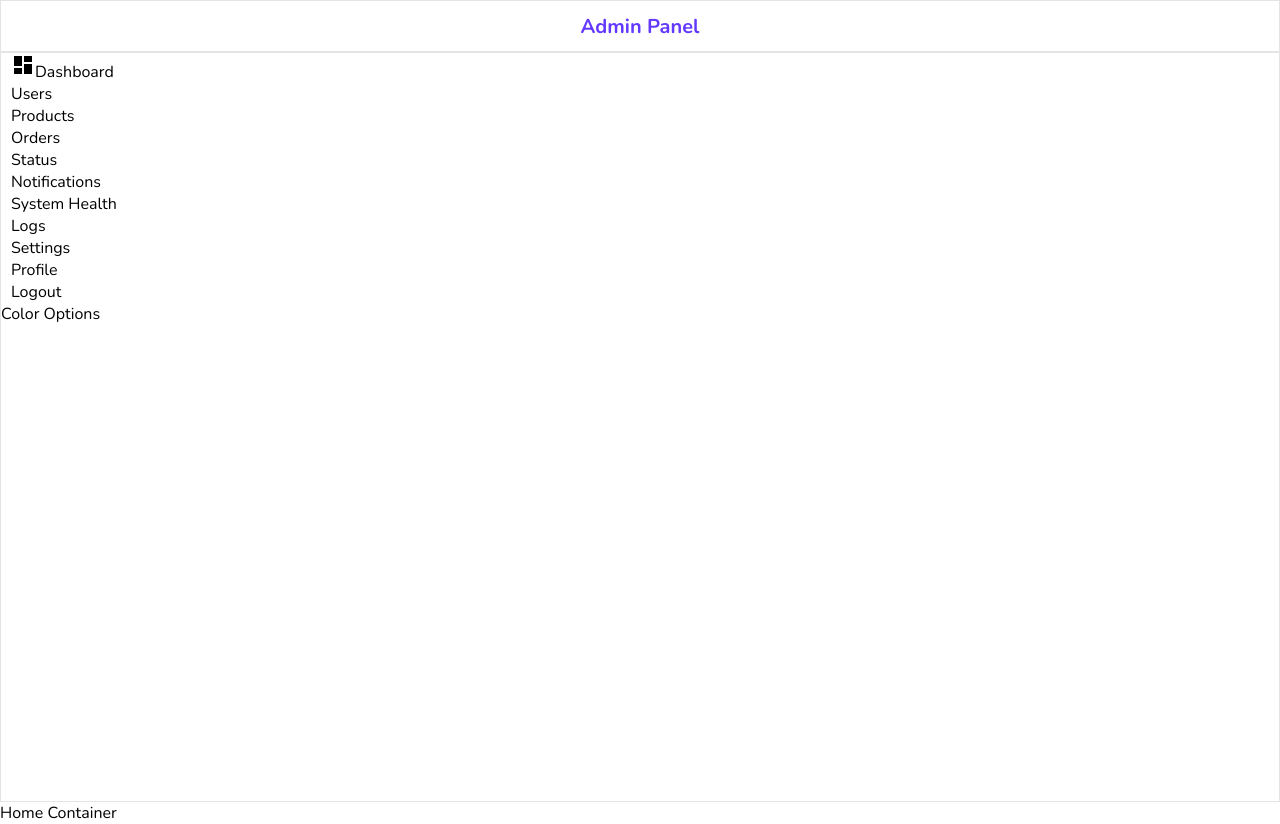
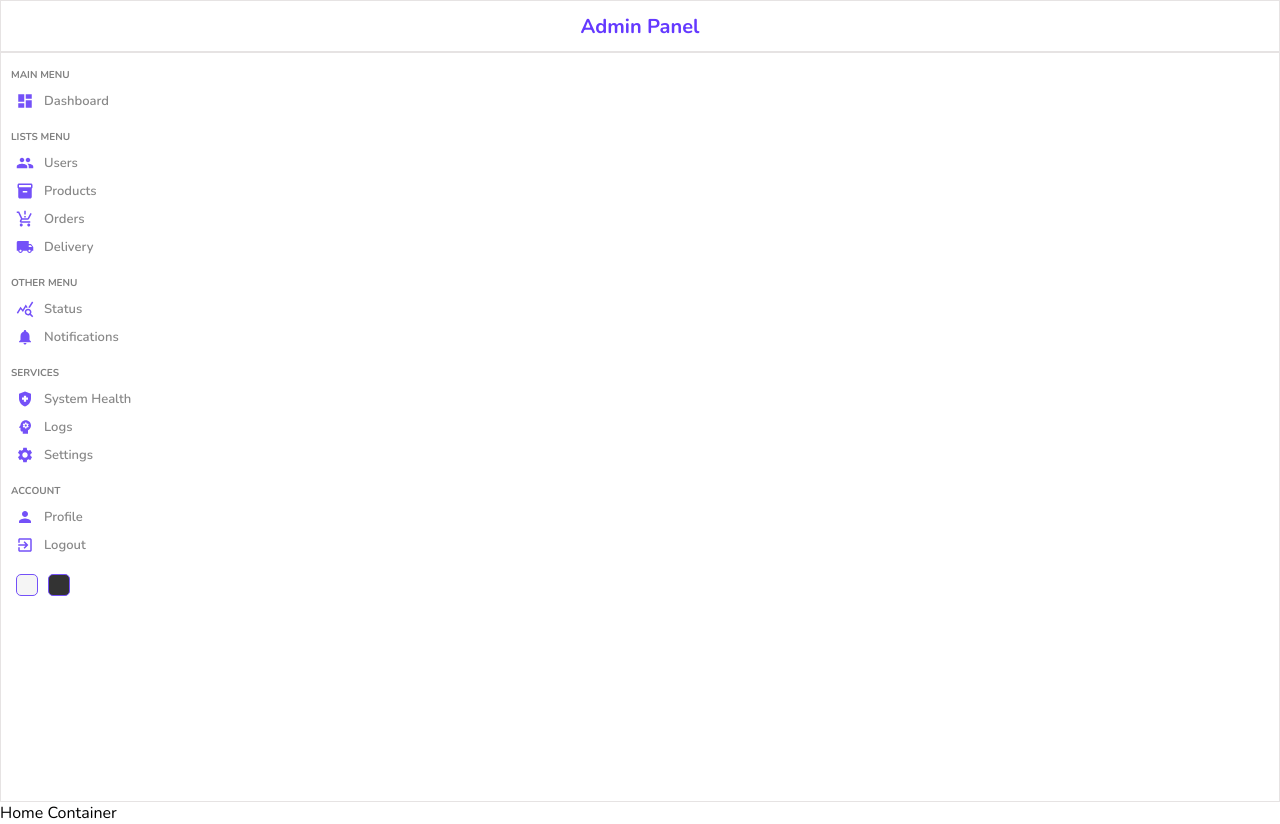
Before and after one commit to ldv0312/admin-panel, a React (Create React App) app: page / in a window 1280 px wide. Built offline with nearby package versions, Linux system fonts and the light colour scheme.

Commit message:
modified sidebar menus by updated some scss

```diff
--- a/src/components/sidebar/Sidebar.jsx
+++ b/src/components/sidebar/Sidebar.jsx
@@ -1,5 +1,16 @@
 import "./sidebar.scss";
 import DashboardIcon from "@mui/icons-material/Dashboard";
+import GroupIcon from "@mui/icons-material/Group";
+import Inventory2Icon from "@mui/icons-material/Inventory2";
+import ProductionQuantityLimitsIcon from "@mui/icons-material/ProductionQuantityLimits";
+import LocalShippingIcon from "@mui/icons-material/LocalShipping";
+import QueryStatsIcon from "@mui/icons-material/QueryStats";
+import NotificationsIcon from "@mui/icons-material/Notifications";
+import HealthAndSafetyIcon from "@mui/icons-material/HealthAndSafety";
+import PsychologyIcon from "@mui/icons-material/Psychology";
+import SettingsIcon from "@mui/icons-material/Settings";
+import PersonIcon from "@mui/icons-material/Person";
+import ExitToAppIcon from "@mui/icons-material/ExitToApp";
 
 const Sidebar = () => {
   return (
@@ -10,43 +21,65 @@ const Sidebar = () => {
       <hr />
       <div className="center">
         <ul>
+          <p className="title">MAIN MENU</p>
           <li>
-            <DashboardIcon />
+            <DashboardIcon className="icon" />
             <span>Dashboard</span>
           </li>
+          <p className="title">LISTS MENU</p>
           <li>
+            <GroupIcon className="icon" />
             <span>Users</span>
           </li>
           <li>
+            <Inventory2Icon className="icon" />
             <span>Products</span>
           </li>
           <li>
+            <ProductionQuantityLimitsIcon className="icon" />
             <span>Orders</span>
           </li>
           <li>
+            <LocalShippingIcon className="icon" />
+            <span>Delivery</span>
+          </li>
+          <p className="title">OTHER MENU</p>
+          <li>
+            <QueryStatsIcon className="icon" />
             <span>Status</span>
           </li>
           <li>
+            <NotificationsIcon className="icon" />
             <span>Notifications</span>
           </li>
+          <p className="title">SERVICES</p>
           <li>
+            <HealthAndSafetyIcon className="icon" />
             <span>System Health</span>
           </li>
           <li>
+            <PsychologyIcon className="icon" />
             <span>Logs</span>
           </li>
           <li>
+            <SettingsIcon className="icon" />
             <span>Settings</span>
           </li>
+          <p className="title">ACCOUNT</p>
           <li>
+            <PersonIcon className="icon" />
             <span>Profile</span>
           </li>
           <li>
+            <ExitToAppIcon className="icon" />
             <span>Logout</span>
           </li>
         </ul>
       </div>
-      <div className="bottom">Color Options</div>
+      <div className="bottom">
+        <div className="colorOptions"></div>
+        <div className="colorOptions"></div>
+      </div>
     </div>
   );
 };
--- a/src/components/sidebar/sidebar.scss
+++ b/src/components/sidebar/sidebar.scss
@@ -30,5 +30,55 @@
       margin: 0;
       padding: 0;
     }
+    .title {
+      font-size: 10px;
+      font-weight: bold;
+      color: gray;
+      margin-top: 15px;
+      margin-bottom: 5px;
+    }
+    li {
+      display: flex;
+      align-items: center;
+      padding: 5px;
+      cursor: pointer;
+
+      &:hover {
+        background-color: #ece8ff;
+      }
+
+      .icon {
+        font-size: 18px;
+        color: #7451f8;
+      }
+
+      span {
+        font-size: 13px;
+        font-weight: 600;
+        color: #888;
+        margin-left: 10px;
+      }
+    }
   }
 }
+.bottom {
+  display: flex;
+  align-items: center;
+  margin: 10px;
+
+  .colorOptions {
+    width: 20px;
+    height: 20px;
+    border-radius: 5px;
+    border: 1px solid #7451f8;
+    cursor: pointer;
+    margin: 5px;
+
+    &:nth-child(1) {
+      background-color: whitesmoke;
+    }
+    &:nth-child(2) {
+      background-color: #333;
+    }
+  }
+}
```
